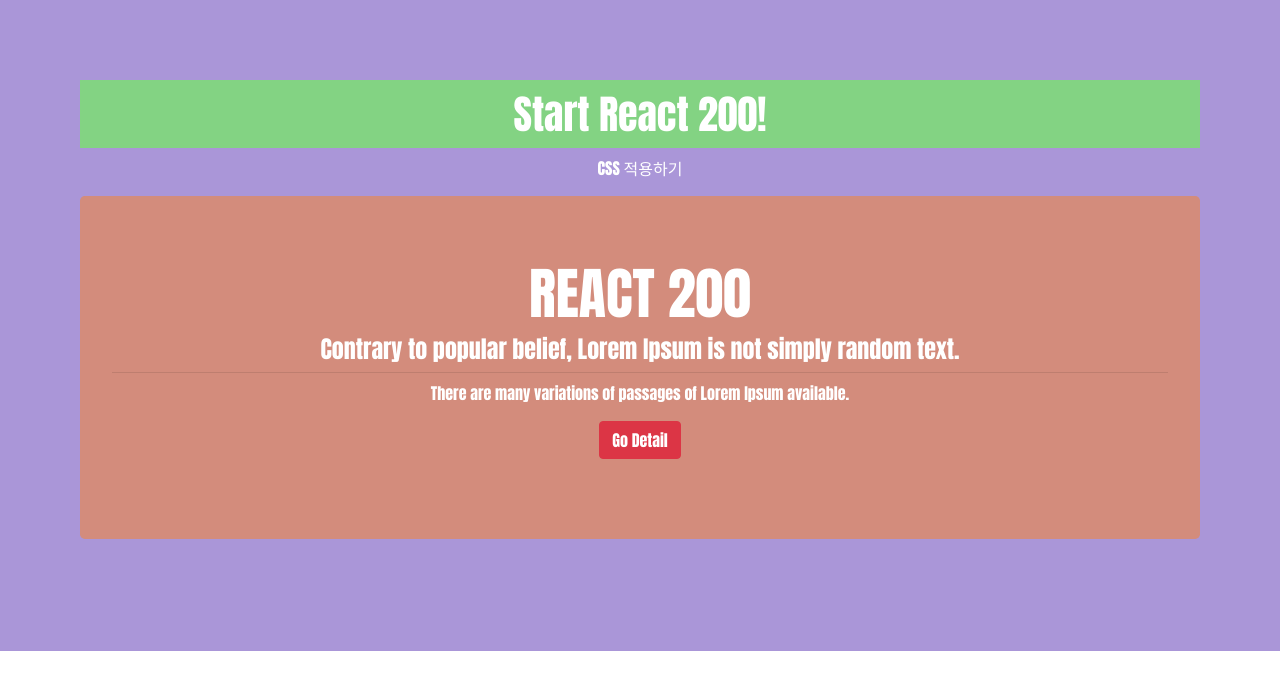
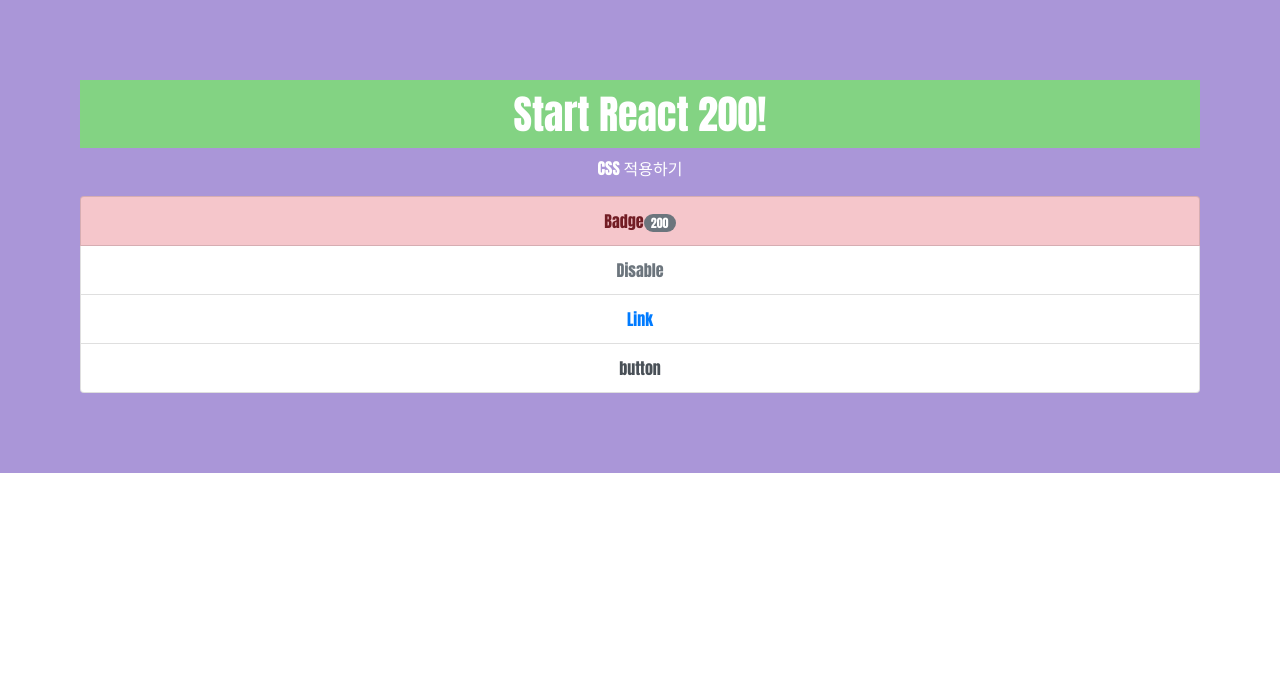
Before and after one commit to my-choe/react200, a React (Create React App) app: page / in a window 1280 px wide. Shown: the top 690 px of the page. Built offline with nearby package versions, Linux system fonts and the light colour scheme.

Commit message:
047 reactstrap List Group 사용하기

```diff
--- a/src/App.js
+++ b/src/App.js
@@ -1,6 +1,6 @@
 import React from 'react';
 import './App.css';
-import Jumbotron from './R046_ReactstrapJumbotron';
+import ListGroup from './R047_ReactstrapListGroup';
 import 'bootstrap/dist/css/bootstrap.css';
 
 function App() {
@@ -8,7 +8,7 @@ function App() {
     <div>
       <h1>Start React 200!</h1>
       <p>CSS 적용하기</p>
-      <Jumbotron/>
+      <ListGroup/>
     </div>
   );
 }
--- /dev/null
+++ b/src/R047_ReactstrapListGroup.js
@@ -0,0 +1,27 @@
+import React, { Component } from 'react';
+import { ListGroup, ListGroupItem, Badge } from 'reactstrap';
+
+/**
+ * ListGroup: 정돈된 스타일 목록을 표시할 때 사용
+ * <ListGroup>과 <ListGroupItem> 태그는 html의 <ul><li>로 변환된다.
+ * Button과 링크(<a>태그)에 별도 태그를 추가하지 않고 속성 값으로 간편하게 사용할 수 있다.
+ */
+
+class R047_ReactstrapListGroup extends Component {
+    render() {
+        return (
+            <>
+                <ListGroup>
+                    <ListGroupItem color="danger" className="justify-content-between">Badge
+                        <Badge pill>200</Badge>
+                    </ListGroupItem>
+                    <ListGroupItem disabled tag="a" href="#">Disable</ListGroupItem>
+                    <ListGroupItem tag="a" href="http://github.com/my-choe">Link</ListGroupItem>
+                    <ListGroupItem tag="button" action onClick={e => alert("button")}>button</ListGroupItem>
+                </ListGroup>
+            </>
+        )
+    }
+}
+
+export default R047_ReactstrapListGroup;
```
